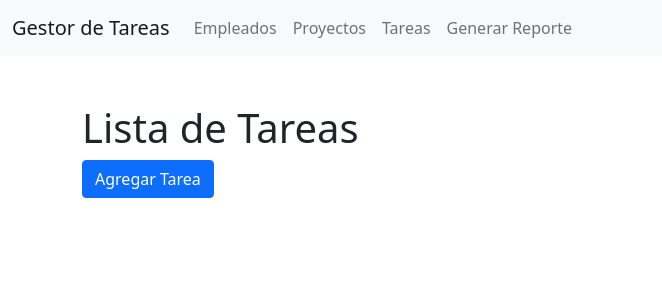
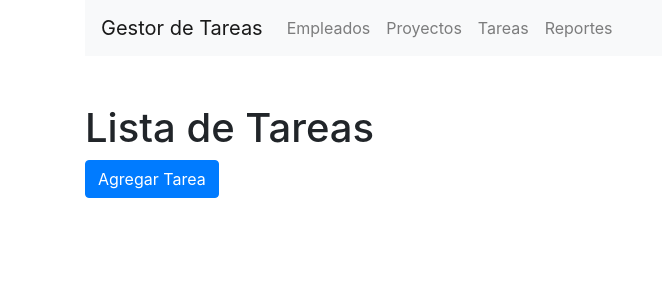
Before and after one commit to Gabriel2146/GestorDeTareas, a Django app: page /tareas/ in a window 1280 px wide. Shown: the top 300 px of the page, without its empty margins (0-662 px from the left). Run offline with Django 5.2, Linux system fonts and the light colour scheme; data that the repository does not hold is empty; some libraries are stand-ins or nearby versions.

Commit message:
extension del menu superior

```diff
--- a/core/templates/base.html
+++ b/core/templates/base.html
@@ -4,13 +4,14 @@
     <meta charset="UTF-8">
     <meta name="viewport" content="width=device-width, initial-scale=1.0">
     <title>Gestor de Tareas</title>
-    <link href="https://cdn.jsdelivr.net/npm/bootstrap@5.1.0/dist/css/bootstrap.min.css" rel="stylesheet">
+    <link rel="stylesheet" href="https://stackpath.bootstrapcdn.com/bootstrap/4.5.2/css/bootstrap.min.css">
 </head>
 <body>
-    <nav class="navbar navbar-expand-lg navbar-light bg-light">
-        <div class="container-fluid">
-            <a class="navbar-brand" href="#">Gestor de Tareas</a>
-            <button class="navbar-toggler" type="button" data-bs-toggle="collapse" data-bs-target="#navbarNav" aria-controls="navbarNav" aria-expanded="false" aria-label="Toggle navigation">
+    <div class="container">
+        <!-- Menú de navegación -->
+        <nav class="navbar navbar-expand-lg navbar-light bg-light">
+            <a class="navbar-brand" href="/">Gestor de Tareas</a>
+            <button class="navbar-toggler" type="button" data-toggle="collapse" data-target="#navbarNav" aria-controls="navbarNav" aria-expanded="false" aria-label="Toggle navigation">
                 <span class="navbar-toggler-icon"></span>
             </button>
             <div class="collapse navbar-collapse" id="navbarNav">
@@ -25,19 +26,23 @@
                         <a class="nav-link" href="{% url 'tareas' %}">Tareas</a>
                     </li>
                     <li class="nav-item">
-                        <a class="nav-link" href="{% url 'index' %}">Generar Reporte</a>
+                        <a class="nav-link" href="{% url 'index' %}">Reportes</a>
                     </li>
                 </ul>
             </div>
+        </nav>
+
+        <!-- Contenido de la página -->
+        <div class="my-4">
+            {% block content %}
+            <!-- El contenido de cada página específica se inyectará aquí -->
+            {% endblock %}
         </div>
-    </nav>
-
-    <div class="container mt-4">
-        {% block content %}
-        {% endblock %}
     </div>
 
-    <script src="https://cdn.jsdelivr.net/npm/@popperjs/core@2.9.1/dist/umd/popper.min.js"></script>
-    <script src="https://cdn.jsdelivr.net/npm/bootstrap@5.1.0/dist/js/bootstrap.min.js"></script>
+    <!-- Scripts de Bootstrap -->
+    <script src="https://code.jquery.com/jquery-3.5.1.slim.min.js"></script>
+    <script src="https://cdn.jsdelivr.net/npm/@popperjs/core@2.5.3/dist/umd/popper.min.js"></script>
+    <script src="https://stackpath.bootstrapcdn.com/bootstrap/4.5.2/js/bootstrap.min.js"></script>
 </body>
 </html>
--- a/core/templates/empleados.html
+++ b/core/templates/empleados.html
@@ -1,3 +1,6 @@
+{% extends 'base.html' %}
+
+{% block content %}
 <!DOCTYPE html>
 <html lang="es">
 <head>
--- a/core/templates/index.html
+++ b/core/templates/index.html
@@ -1,3 +1,6 @@
+{% extends 'base.html' %}
+
+{% block content %}
 <!DOCTYPE html>
 <html lang="es">
 <head>
```
